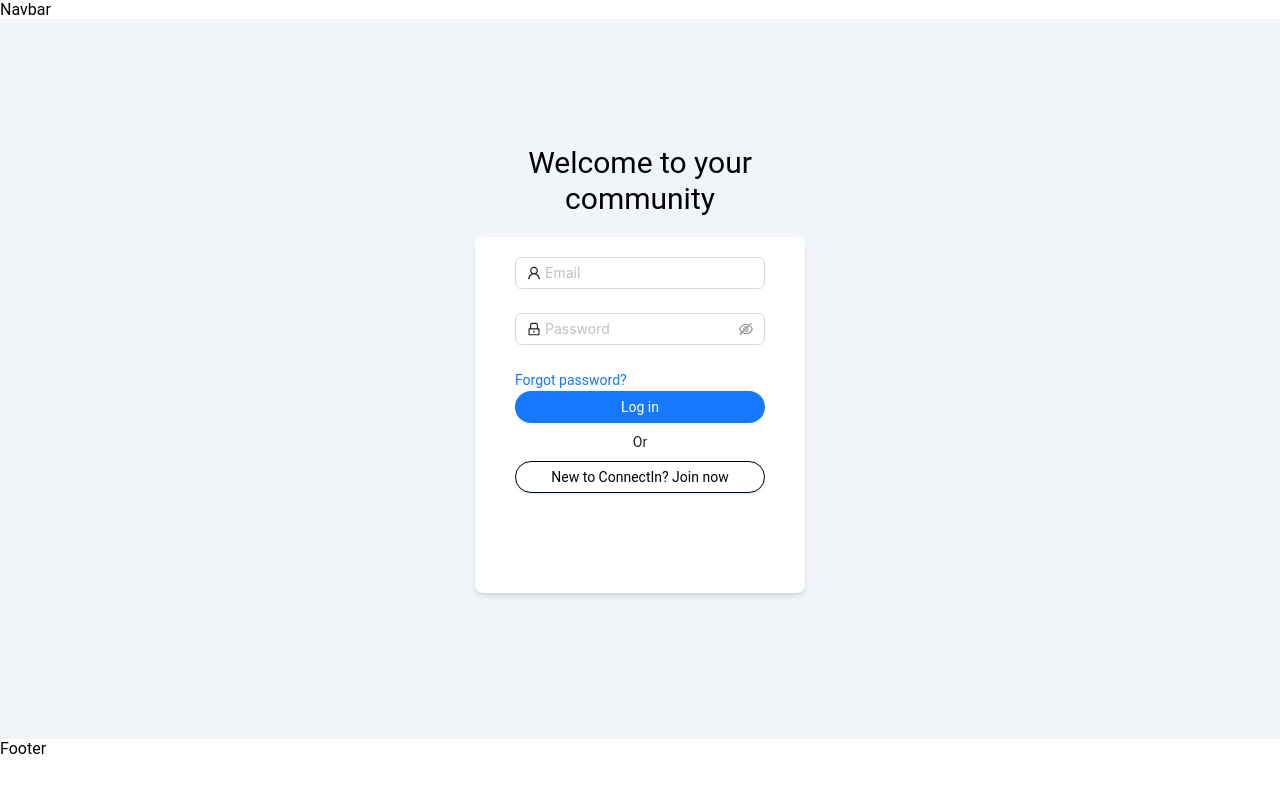
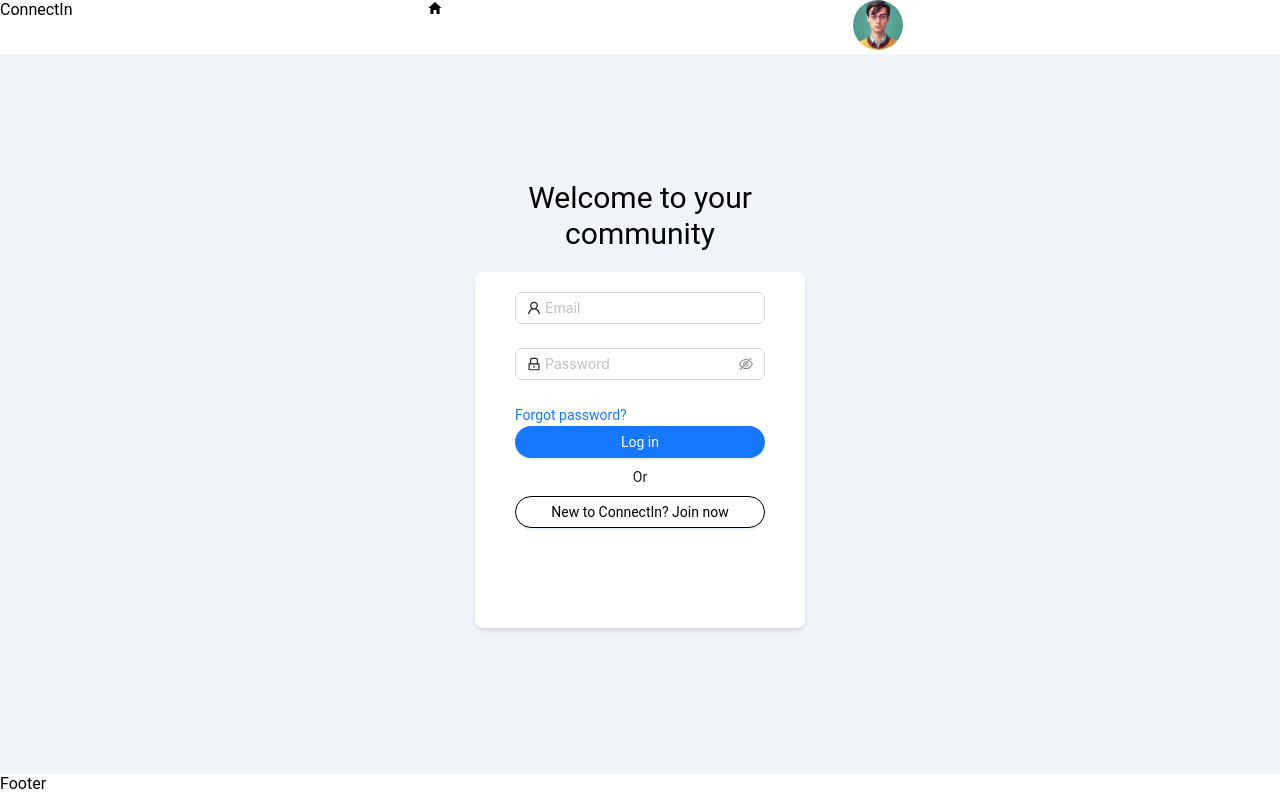
Before and after one commit to abdulhadihub/ConnectIn, a Next.js app in the folder client/: page / in a window 1280 px wide. Built offline with nearby package versions, Linux system fonts and the light colour scheme.

Commit message:
working on nav

```diff
--- a/client/components/Navbar/Navbar.jsx
+++ b/client/components/Navbar/Navbar.jsx
@@ -1,8 +1,19 @@
 import React from 'react'
+import { IoMdHome } from "react-icons/io";
+import UserDropdown from './UserDropdown';
 
 function Navbar() {
     return (
-        <div>Navbar</div>
+        <nav>
+            <div className='grid grid-cols-3'>
+                <h2>ConnectIn</h2>
+                <IoMdHome />
+                <div>
+
+                    <UserDropdown />
+                </div>
+            </div>
+        </nav>
     )
 }
 
--- /dev/null
+++ b/client/components/Navbar/UserDropdown.jsx
@@ -0,0 +1,29 @@
+import React from 'react'
+import { Dropdown } from 'antd';
+import Image from 'next/image';
+const items = [
+    {
+        key: '1',
+        label: (
+            <a target="_blank" rel="noopener noreferrer" href="https://www.antgroup.com">
+                Block
+            </a>
+        ),
+    }
+];
+const App = () => (
+    <>
+        <Dropdown
+            menu={{
+                items,
+            }}
+            placement="bottom"
+        >
+            <button className='text-gray-500'>
+                <Image src='/user.jpg' width={50} height={50} className='rounded-full' />
+            </button>
+        </Dropdown>
+
+    </>
+);
+export default App;
```
